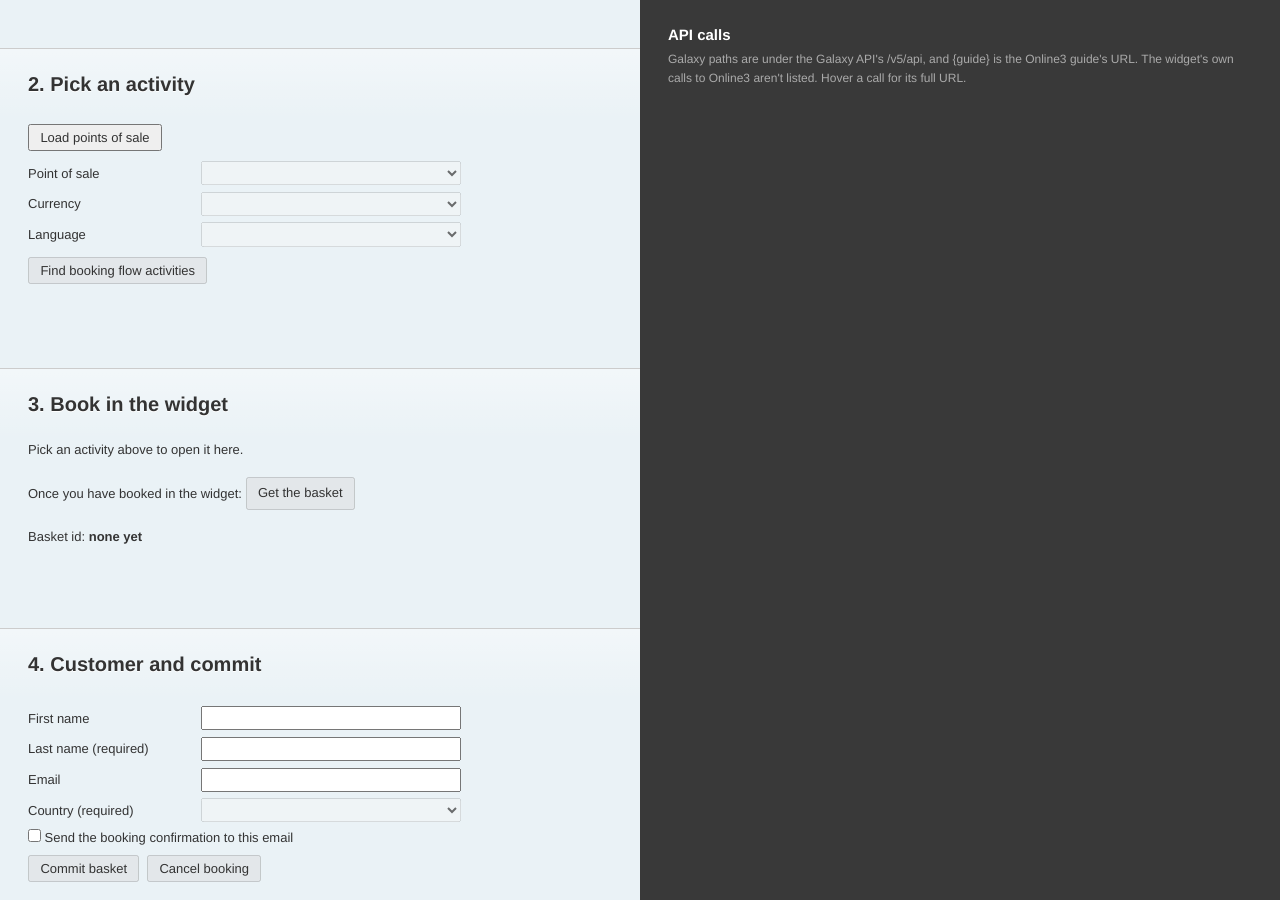
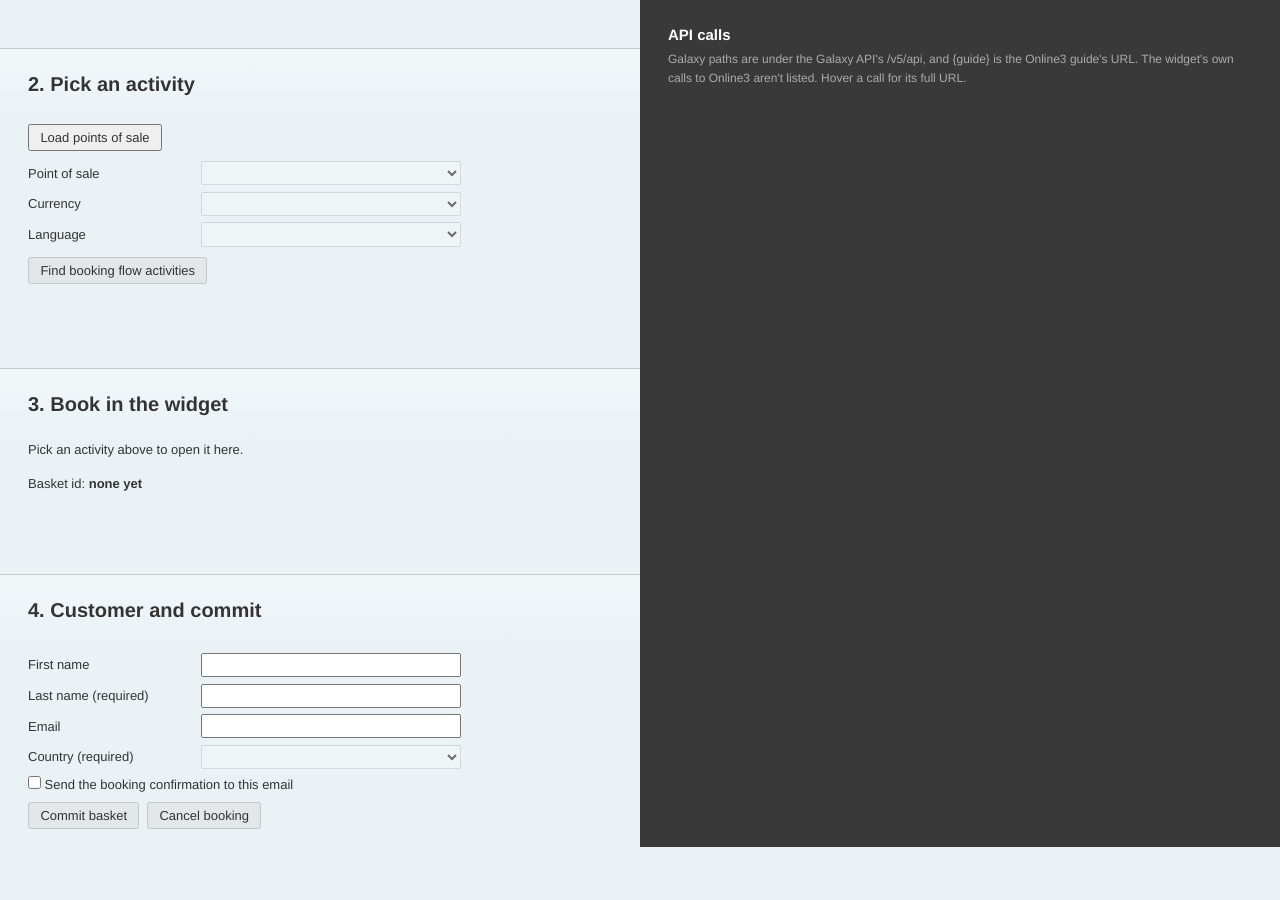
Before and after one commit to visit/galaxy-docs, a Jekyll site: the page hybrid-checkout-demo.html, which Jekyll copies as it is, in a window 1280 px wide and 900 px high, scrolled down 563 px. Built offline with Jekyll 4.4.1, drawn with Linux system fonts in a browser that asks for light colours; after the commit the page ends 1410 px from its top, so only the background shows below that; part of the change alters nothing that is shown.

Commit message:
Fetch the demo's basket when the widget books, without a session call
The widget's element carries the visitor's session id, which names the BroadcastChannel the widget announces basket changes on. The page listens there and reads the basket by itself again, with no button.

```diff
--- a/hybrid-checkout-demo.html
+++ b/hybrid-checkout-demo.html
@@ -69,7 +69,6 @@ Committing creates a real booking in the environment you pick, so cancel it afte
 <h2>3. Book in the widget</h2>
 <div class="left">
   <div id="widget"><p>Pick an activity above to open it here.</p></div>
-  <p>Once you have booked in the widget: <button id="getBasket" disabled>Get the basket</button></p>
   <p>Basket id: <strong id="basketId">none yet</strong></p>
   <p id="galaxyBasket"></p>
 </div>
@@ -124,6 +123,7 @@ const count = (n, one, many) => `${n} ${n === 1 ? one : many}`;
 let basketId = null;
 let bookingCode = null;
 let listedStep = 0;
+let bookings = null;
 
 // Errors come as a JSON string, an object with a message, plain text, or an HTML error page, which says nothing short.
 function shortError(text) {
@@ -274,10 +274,28 @@ function openWidget(cbisProductId) {
   script.src = url;
   script.onload = () => {
     show('loaded');
-    el('getBasket').disabled = false;
+    // The script has replaced the div with the widget element, which keeps the token as its id.
+    listenForBookings(document.getElementById(token));
   };
   script.onerror = () => show('failed to load', true);
   document.body.appendChild(script);
+}
+
+// The widget announces basket changes on a BroadcastChannel named after the visitor's session id,
+// which its element carries in session-id.
+function listenForBookings(widget) {
+  const sessionId = widget && widget.getAttribute('session-id');
+  if (!bookings && sessionId) {
+    bookings = new BroadcastChannel(sessionId);
+    bookings.onmessage = message => {
+      if (message.data && message.data.key === 'cb-basket-update') {
+        listStep(3);
+        listCall('Online3', 'event', 'cb-basket-update', "BroadcastChannel named after the visitor's session id")('from the widget');
+        readBasketId();
+      }
+    };
+  }
+  readBasketId();
 }
 
 async function readBasketId() {
@@ -332,11 +350,6 @@ el('loadPos').onclick = async () => {
   } catch (e) {
     // The failing call's line shows the error.
   }
-};
-
-el('getBasket').onclick = () => {
-  listStep(3);
-  readBasketId();
 };
 
 el('pos').onchange = () => {
```
